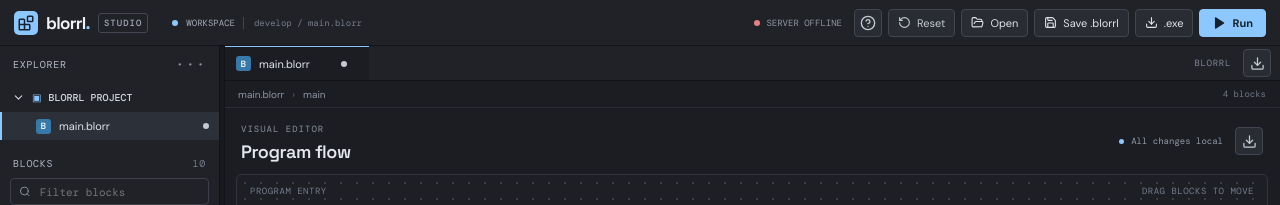
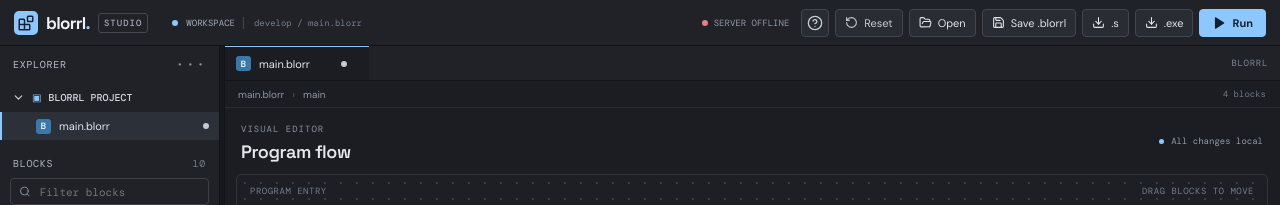
Before and after one commit to dorrl/Blorrl, a React (Vite) app: page / in a window 1280 px wide. Shown: the top 205 px of the page. Built offline with nearby package versions, Linux system fonts and the light colour scheme; no server answers.

Commit message:
ui: replace source export controls with assembly download

```diff
--- a/src/App.tsx
+++ b/src/App.tsx
@@ -466,11 +466,6 @@ export default function App() {
     } catch(error) {setOutput(error instanceof Error?error.message:String(error));setStatus("error");}
     finally {setBusy(false);}
   }
-  function exportSource() {
-    const blob = new Blob([assemblyCompiled.code], { type: "text/plain" });
-    const url = URL.createObjectURL(blob); const a = document.createElement("a");
-    a.href = url; a.download = "main.s"; a.click(); URL.revokeObjectURL(url);
-  }
 
   function saveProject() {
     const project = { format: "blorrl", version: 1, workspace: { blocks, positions, workspaceRatio, sidebarWidth } };
@@ -508,7 +503,7 @@ export default function App() {
       <input type="file" accept=".blorrl,application/json" hidden onChange={loadProject}/>
       <a className="brand" href="#"><span className="brand-mark"><Blocks size={18}/></span><span>blorrl<span className="brand-dot">.</span></span><span className="studio-tag">STUDIO</span></a>
       <div className="top-meta"><span className="live-dot"/><span>WORKSPACE</span><span className="version">develop / main.blorr</span></div>
-      <div className="top-actions"><span className={"server-indicator " + (serverOnline === true ? "online" : serverOnline === false ? "offline" : "")}><span/>{serverOnline === true ? "SERVER CONNECTED" : serverOnline === false ? "SERVER OFFLINE" : "CONNECTING"}</span><button className="icon-button" title="Language guide" onClick={() => setShowHelp(v => !v)}><CircleHelp size={16}/></button><button className="subtle-button" onClick={() => {setBlocks(initialBlocks);setSelected(["b1"]);setStatus("idle");}}><RotateCcw size={13}/> Reset</button><button className="build-button" onClick={() => document.querySelector<HTMLInputElement>('.topbar input[type="file"]')?.click()}><FolderOpen size={13}/> Open</button><button className="build-button" onClick={saveProject}><Save size={13}/> Save .blorrl</button><button className="build-button" disabled={busy} onClick={() => downloadBuild("exe")}><Download size={13}/> .exe</button><button className="run-button" disabled={busy} onClick={run}><Play size={14} fill="currentColor"/> Run</button></div>
+      <div className="top-actions"><span className={"server-indicator " + (serverOnline === true ? "online" : serverOnline === false ? "offline" : "")}><span/>{serverOnline === true ? "SERVER CONNECTED" : serverOnline === false ? "SERVER OFFLINE" : "CONNECTING"}</span><button className="icon-button" title="Language guide" onClick={() => setShowHelp(v => !v)}><CircleHelp size={16}/></button><button className="subtle-button" onClick={() => {setBlocks(initialBlocks);setSelected(["b1"]);setStatus("idle");}}><RotateCcw size={13}/> Reset</button><button className="build-button" onClick={() => document.querySelector<HTMLInputElement>('.topbar input[type="file"]')?.click()}><FolderOpen size={13}/> Open</button><button className="build-button" onClick={saveProject}><Save size={13}/> Save .blorrl</button><button className="build-button" disabled={busy} onClick={() => downloadBuild("assembly")}><Download size={13}/> .s</button><button className="build-button" disabled={busy} onClick={() => downloadBuild("exe")}><Download size={13}/> .exe</button><button className="run-button" disabled={busy} onClick={run}><Play size={14} fill="currentColor"/> Run</button></div>
     </header>
     <section className="workspace" style={{height: `calc(${workspaceRatio}vh - ${76 * workspaceRatio / 100}px)`}}>
       <aside className="sidebar" style={{width:sidebarWidth,flexBasis:sidebarWidth}}>
@@ -519,9 +514,9 @@ export default function App() {
       </aside>
       <div className="sidebar-resizer" role="separator" aria-label="Resize sidebar" title="Drag to resize sidebar" onPointerDown={e=>{e.preventDefault();sidebarResizeOrigin.current={x:e.clientX,width:sidebarWidth};document.body.classList.add("resizing-sidebar");}}><span/></div>
       <section className="editor">
-        <div className="tabbar"><div className="editor-tab"><span className="tab-file-icon">B</span>main.blorr<span className="tab-unsaved"/></div><div className="tabbar-spacer"/><span className="tab-language">BLORRL</span><button className="icon-button tab-export" title="Export source" onClick={exportSource}><Download size={15}/></button></div>
+        <div className="tabbar"><div className="editor-tab"><span className="tab-file-icon">B</span>main.blorr<span className="tab-unsaved"/></div><div className="tabbar-spacer"/><span className="tab-language">BLORRL</span></div>
         <div className="breadcrumb"><span>main.blorr</span><span>›</span><span>main</span><span className="breadcrumb-right">{totalBlocks} blocks</span></div>
-        <div className="pane-heading"><div><span className="pane-eyebrow">VISUAL EDITOR</span><h1>Program flow</h1></div><div className="pane-tools"><span className="saved-indicator"><span/> All changes local</span><button className="icon-button" title="Export source" onClick={exportSource}><Download size={15}/></button></div></div>
+        <div className="pane-heading"><div><span className="pane-eyebrow">VISUAL EDITOR</span><h1>Program flow</h1></div><div className="pane-tools"><span className="saved-indicator"><span/> All changes local</span></div></div>
         {showHelp && <div className="help-panel"><strong>Quick language guide</strong><p>Space + drag pans the canvas. Drag blocks to move them. Only one block can be selected at a time. Statement blocks snap into stacks; Calculate, ==, and variable getter blocks go into value sockets. Dragging a statement block carries the blocks connected below it. Delete/Backspace removes selected blocks.</p><code>print "hello";</code></div>}
         <div className={"block-canvas " + (spaceDown ? "space-pan " : "") + (dragPreview ? "dragging-block" : "")} ref={canvasRef} onPointerDown={startCanvasGesture} onPointerMove={moveCanvasGesture} onPointerUp={endCanvasGesture} onPointerCancel={endCanvasGesture} onDragOver={e => e.preventDefault()} onDrop={e => onDrop(e)}>
           <div className="canvas-ruler"><span>PROGRAM ENTRY</span><span>{spaceDown ? "SPACE + DRAG TO PAN" : "DRAG BLOCKS TO MOVE"}</span></div>
```
